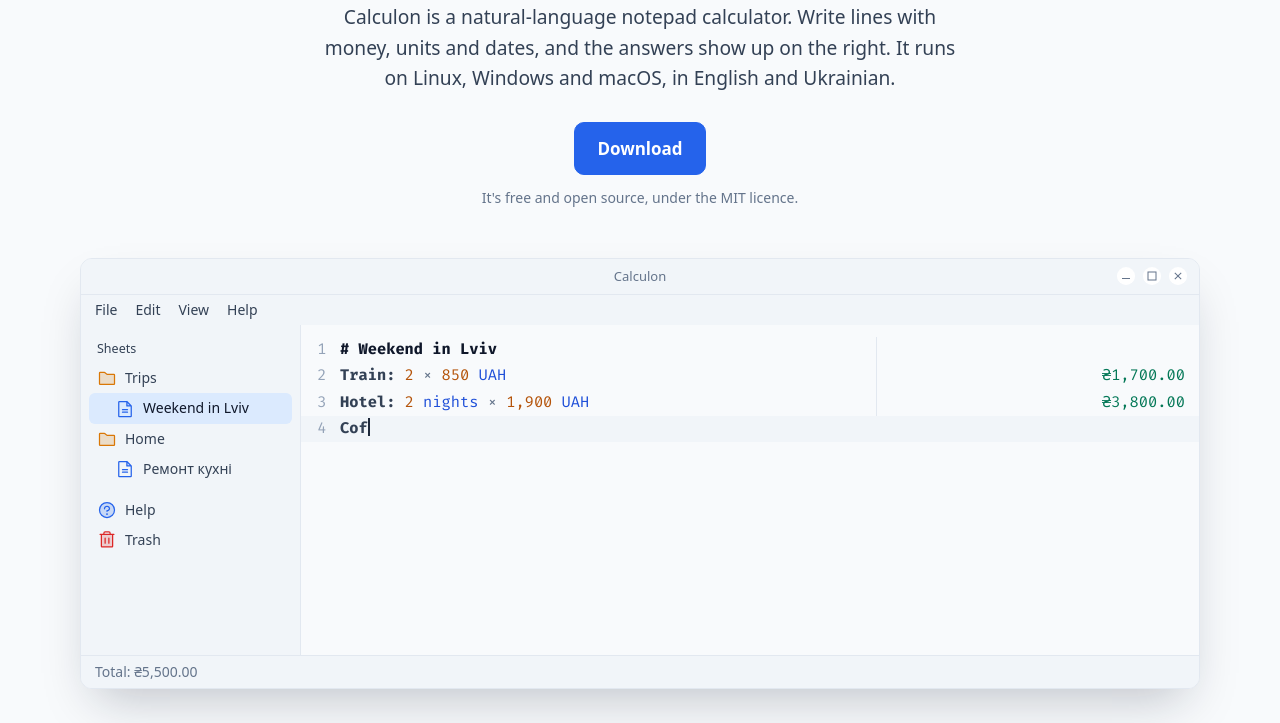
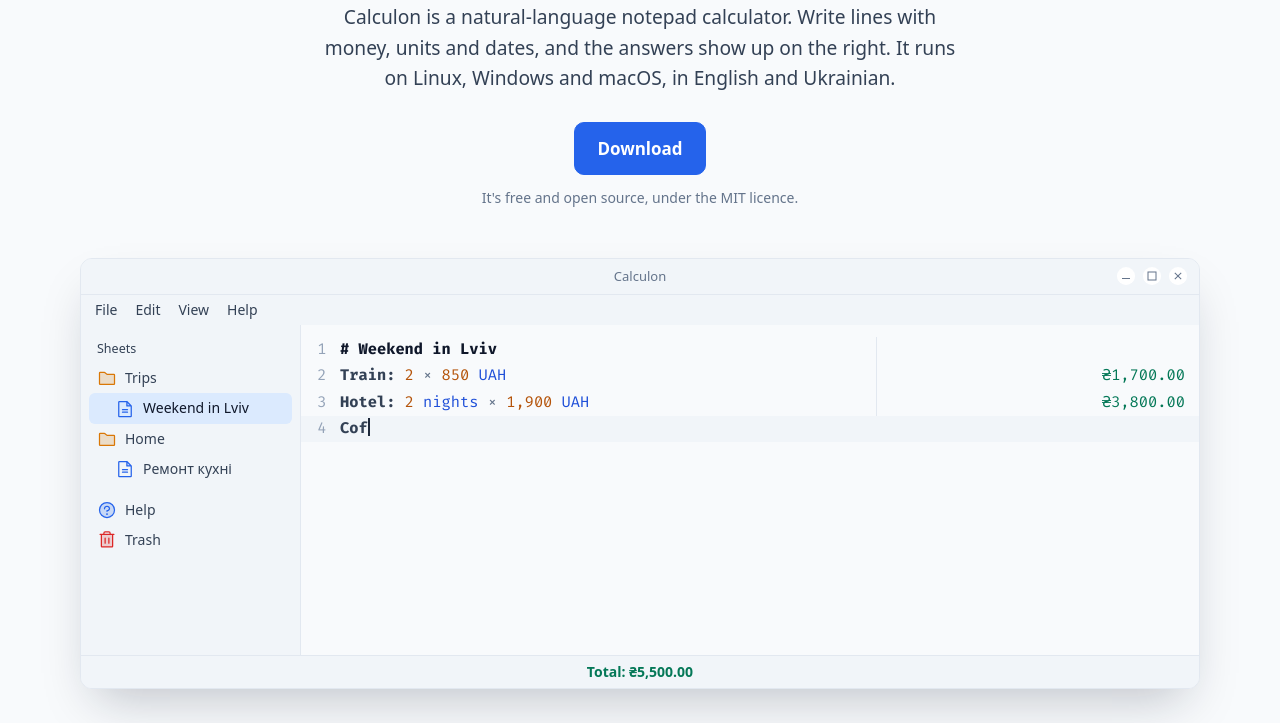
Before and after one commit to sprytnyk/calculon, a plain HTML site: page docs/index.html in a window 1280 px wide. Shown: the part 229-952 px from the top of the page. Drawn offline with Linux system fonts and the light colour scheme; no server answers.

Commit message:
docs(site): show the total in the middle of the status bar, as the app does
The site's example windows now put the total in the middle of the status
bar, in the answers' colour and semi-bold, like the app's.

```diff
--- a/docs/assets/site.css
+++ b/docs/assets/site.css
@@ -297,9 +297,10 @@ p {
 .side .gap {
   height: 10px;
 }
+/* as in the app: the total in the middle, in the answers' colour */
 .statusbar {
   display: flex;
-  justify-content: space-between;
+  justify-content: center;
   gap: 16px;
   padding: 5px 14px;
   background: var(--sidebar);
@@ -308,6 +309,10 @@ p {
   color: var(--muted);
   white-space: nowrap;
   overflow: hidden;
+}
+.statusbar .total {
+  color: var(--result);
+  font-weight: 600;
 }
 /* keeps the bar one line high while the total is still empty */
 .statusbar .total::after {
```
